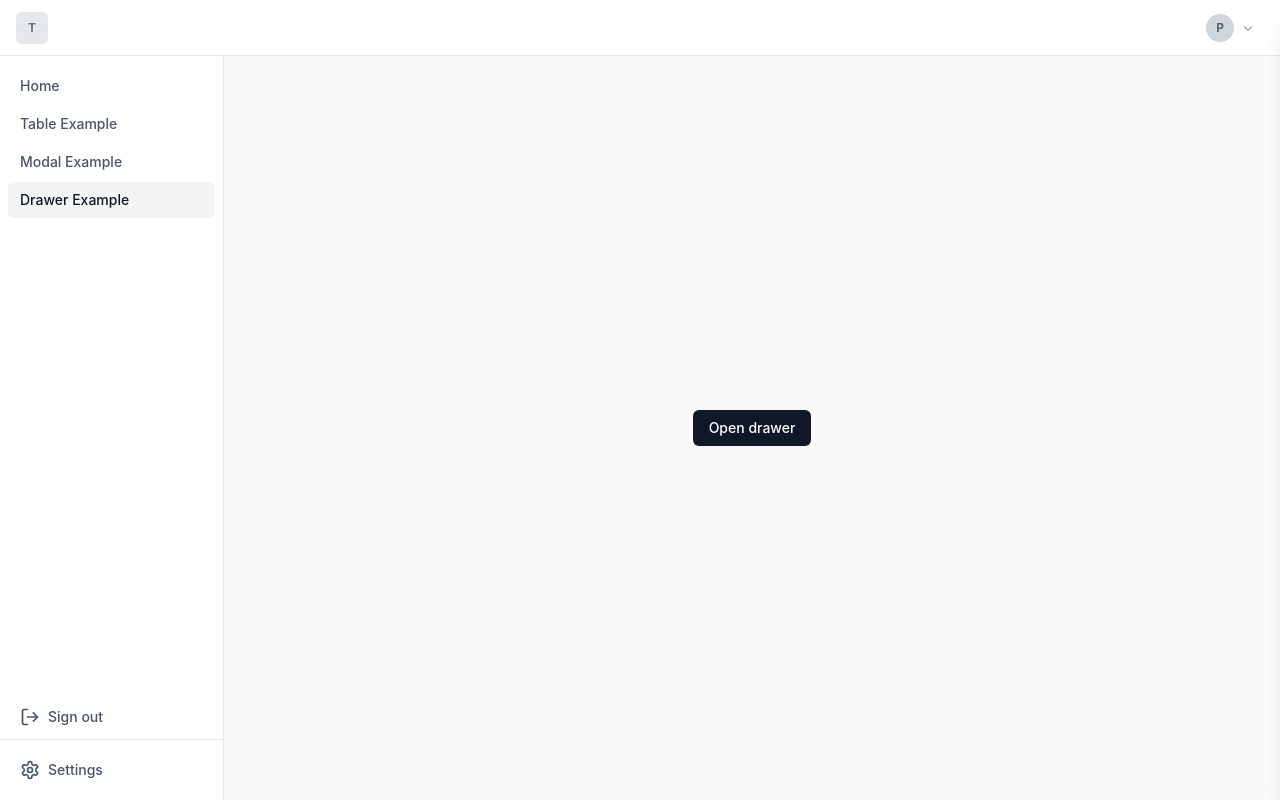
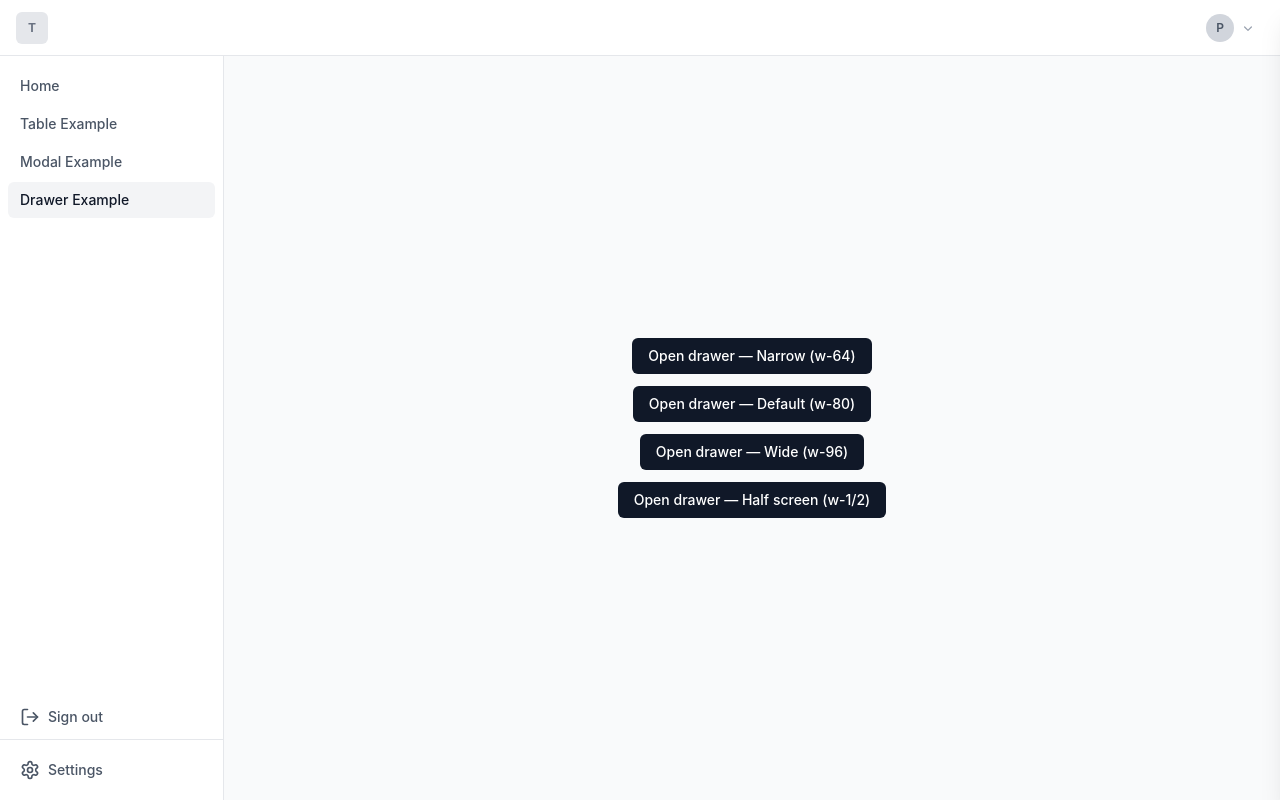
Before and after one commit to TheBurnsby/t-client, a SvelteKit app: page /drawer-example in a window 1280 px wide. Built offline with nearby package versions, Linux system fonts and the light colour scheme.

Commit message:
drawer width default and variable setting

```diff
--- a/src/lib/components/Drawer.svelte
+++ b/src/lib/components/Drawer.svelte
@@ -39,8 +39,8 @@
 	role="dialog"
 	aria-modal="true"
 	aria-label="Drawer"
-	class="fixed inset-y-0 right-0 z-50 flex w-80 flex-col bg-white shadow-xl transition-transform duration-300
-		{drawer.isOpen ? 'translate-x-0' : 'translate-x-full'}"
+	class="fixed inset-y-0 right-0 z-50 flex flex-col bg-white shadow-xl transition-transform duration-300
+		{drawer.width} {drawer.isOpen ? 'translate-x-0' : 'translate-x-full'}"
 >
 	<!-- Drawer header -->
 	<div class="flex h-14 shrink-0 items-center justify-end border-b border-gray-200 px-4">
--- a/src/lib/stores/drawer.svelte.js
+++ b/src/lib/stores/drawer.svelte.js
@@ -6,14 +6,23 @@
  */
 
 let isOpen = $state(false);
+let width = $state('w-80');
 
 export const drawer = {
 	/** Whether the drawer is currently open. */
 	get isOpen() {
 		return isOpen;
 	},
-	/** Opens the drawer. */
-	open: () => {
+	/** The current Tailwind width class applied to the drawer panel. */
+	get width() {
+		return width;
+	},
+	/**
+	 * Opens the drawer, optionally setting a width.
+	 * @param {string} [w='w-80'] - Tailwind width class e.g. 'w-96', 'w-1/2', 'w-[600px]'.
+	 */
+	open: (w = 'w-80') => {
+		width = w;
 		isOpen = true;
 	},
 	/** Closes the drawer. */
--- a/src/routes/(app)/drawer-example/+page.svelte
+++ b/src/routes/(app)/drawer-example/+page.svelte
@@ -1,12 +1,22 @@
 <script>
 	import { drawer } from '$lib/stores/drawer.svelte.js';
+
+	/** @type {{ label: string, width: string }[]} */
+	const widths = [
+		{ label: 'Narrow (w-64)', width: 'w-64' },
+		{ label: 'Default (w-80)', width: 'w-80' },
+		{ label: 'Wide (w-96)', width: 'w-96' },
+		{ label: 'Half screen (w-1/2)', width: 'w-1/2' },
+	];
 </script>
 
-<div class="flex h-full items-center justify-center">
-	<button
-		onclick={drawer.open}
-		class="rounded-md bg-gray-900 px-4 py-2 text-sm font-medium text-white transition-colors hover:bg-gray-700"
-	>
-		Open drawer
-	</button>
+<div class="flex h-full flex-col items-center justify-center gap-3">
+	{#each widths as option}
+		<button
+			onclick={() => drawer.open(option.width)}
+			class="rounded-md bg-gray-900 px-4 py-2 text-sm font-medium text-white transition-colors hover:bg-gray-700"
+		>
+			Open drawer — {option.label}
+		</button>
+	{/each}
 </div>
```
Also changed, not shown: 1 other file (tests, documents, lock files or other folders).
